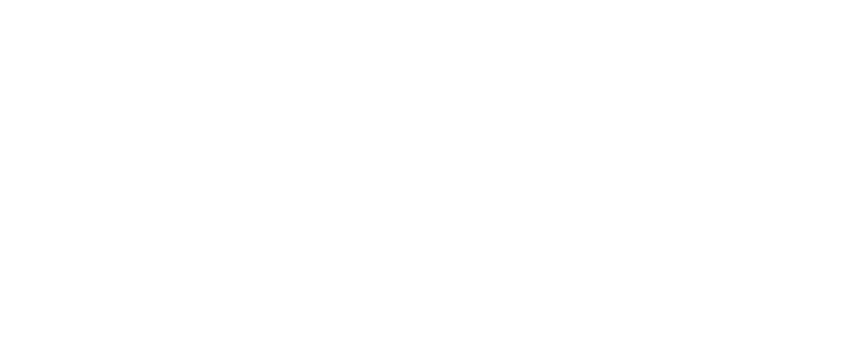
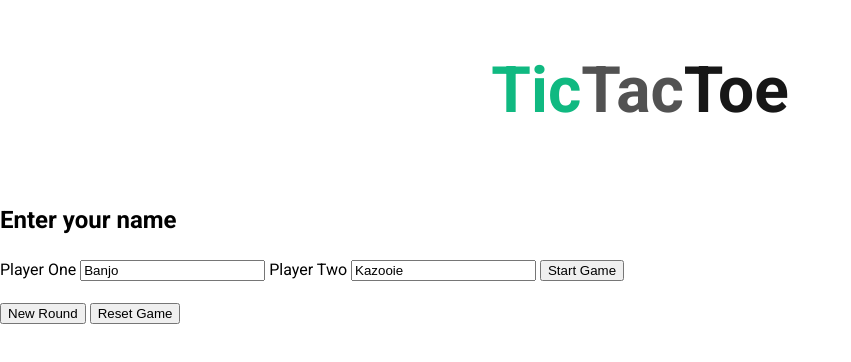
Before and after one commit to Casssb/tic-tac-toe, a plain HTML site: page index.html in a window 1280 px wide. Shown: the whole page, without its empty margins (0-851 px from the left). Drawn offline with Linux system fonts and the light colour scheme.

Commit message:
add basic html structure and css styles

```diff
--- a/index.html
+++ b/index.html
@@ -1,16 +1,74 @@
 <!DOCTYPE html>
 <html lang="en">
-<head>
-    <meta charset="UTF-8">
-    <meta http-equiv="X-UA-Compatible" content="IE=edge">
-    <meta name="viewport" content="width=device-width, initial-scale=1.0">
-    <link rel="stylesheet" href="sanitize.css">
-    <link rel="stylesheet" href="styles.css">
-    <link rel="icon" type="image/x-icon" href="img/tic-tac-toe.ico">
+  <head>
+    <meta charset="UTF-8" />
+    <meta http-equiv="X-UA-Compatible" content="IE=edge" />
+    <meta name="viewport" content="width=device-width, initial-scale=1.0" />
+    <link rel="stylesheet" href="sanitize.css" />
+    <link rel="stylesheet" href="styles.css" />
+    <link rel="icon" type="image/x-icon" href="img/tic-tac-toe.ico" />
+    <link rel="preconnect" href="https://fonts.googleapis.com" />
+    <link rel="preconnect" href="https://fonts.gstatic.com" crossorigin />
+    <link
+      href="https://fonts.googleapis.com/css2?family=Roboto:wght@400;700&display=swap"
+      rel="stylesheet"
+    />
     <script src="main.js" defer></script>
     <title>Tic-Tac-Toe</title>
-</head>
-<body>
+  </head>
+  <body>
+    <header>
+      <h1>
+        <span class="header-one">Tic</span><span class="header-two">Tac</span
+        ><span class="header-three">Toe</span>
+      </h1>
+    </header>
 
-</body>
+    <main class="wrapper">
+      <div class="start-game-modal">
+        <form action="#" class="start-game-form" id="start-game-form">
+          <h2 class="start-game-title">Enter your name</h2>
+          <label for="player-one">Player One</label>
+          <input
+            type="text"
+            name="player-one"
+            class="start-game-input"
+            id="player-one"
+            required
+            maxlength="8"
+            value="Banjo"
+          />
+          <label for="player-two">Player Two</label>
+          <input
+            type="text"
+            name="player-two"
+            class="start-game-input"
+            id="player-two"
+            required
+            maxlength="8"
+            value="Kazooie"
+          />
+          <button type="submit" class="start-game-button">Start Game</button>
+        </form>
+      </div>
+      <div class="gameboard">
+        <div class="gameboard-tile" data-index="0"></div>
+        <div class="gameboard-tile" data-index="1"></div>
+        <div class="gameboard-tile" data-index="3"></div>
+        <div class="gameboard-tile" data-index="4"></div>
+        <div class="gameboard-tile" data-index="5"></div>
+        <div class="gameboard-tile" data-index="6"></div>
+        <div class="gameboard-tile" data-index="7"></div>
+        <div class="gameboard-tile" data-index="8"></div>
+        <div class="gameboard-tile" data-index="9"></div>
+      </div>
+      <div class="end-game-modal">
+        <h2 class="end-game-result"></h2>
+        <button type="button" class="new-round-button" id="new-round-button">
+          New Round
+        </button>
+        <button type="button" class="new-game-button">Reset Game</button>
+      </div>
+    </main>
+  </body>
 </html>
--- a/styles.css
+++ b/styles.css
@@ -0,0 +1,31 @@
+:root {
+    --color-highlight: #10b981;
+    --color-dark: #171717;
+    --color-grey: #525252;
+    --color-light: #fafafa;
+    --ff-main: 'Roboto', sans-serif; /* 400/700 */
+}
+
+body {
+    font-family: var(--ff-main);
+}
+
+header {
+    display: flex;
+    justify-content: center;
+    align-items: center;
+    height: min-content;
+    font-size: xx-large;
+}
+
+.header-one {
+    color: var(--color-highlight);
+}
+
+.header-two {
+    color: var(--color-grey);
+}
+
+.header-three {
+    color: var(--color-dark);
+}
```
